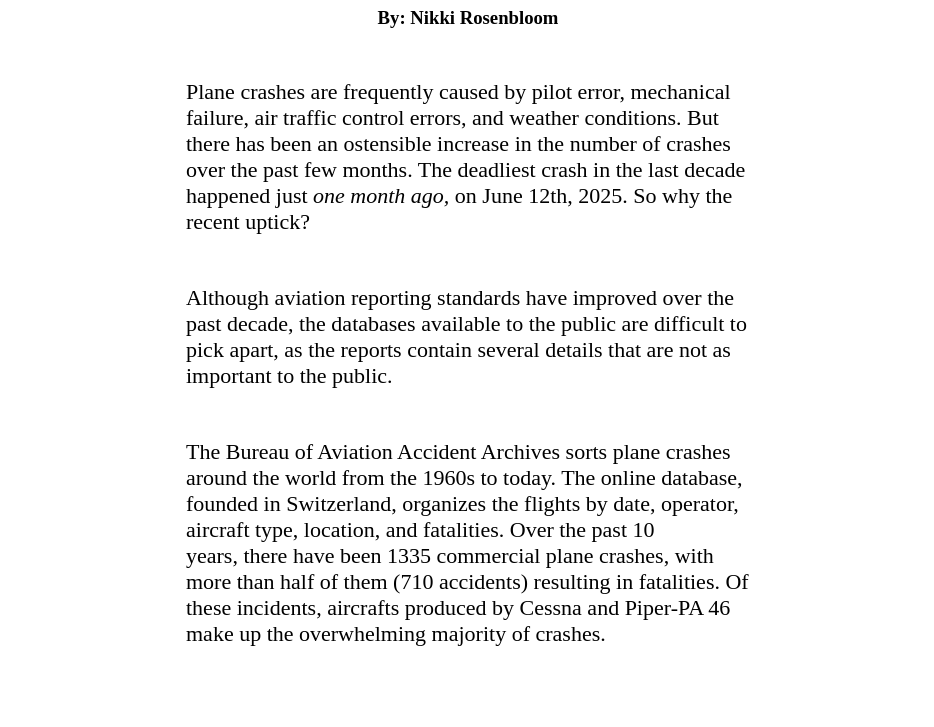
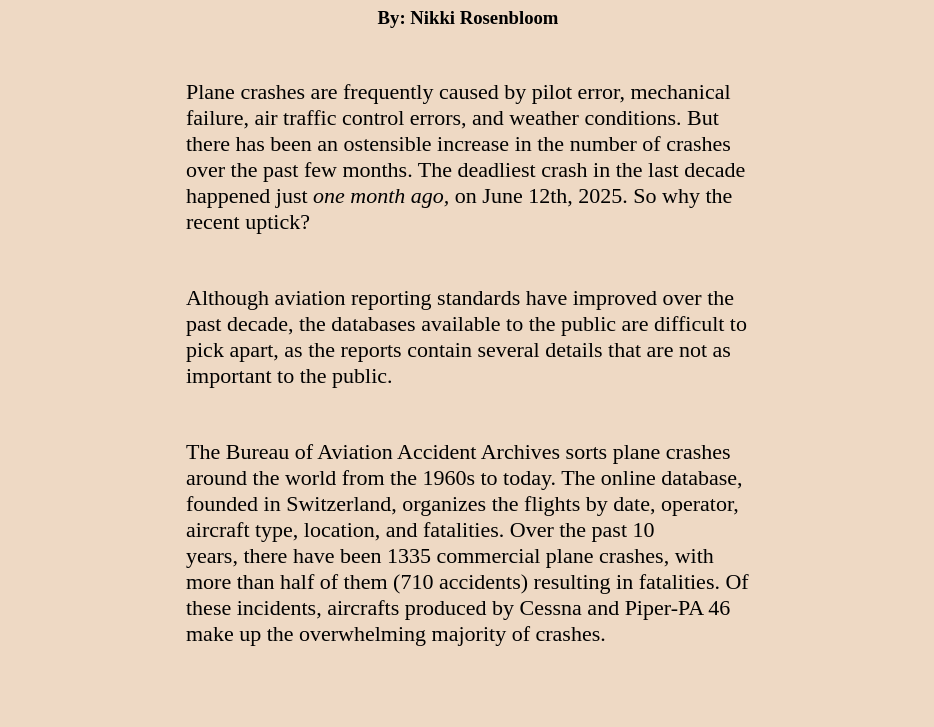
Before and after one commit to nikkitrosenbloom/Project-1, a plain HTML site: page web page.html in a window 1280 px wide. Shown: the part 73-800 px from the top of the page, without its empty margins (172-1106 px from the left). Drawn offline with Linux system fonts and the light colour scheme.

Commit message:
Update web page.html

```diff
--- a/web page.html
+++ b/web page.html
@@ -6,14 +6,14 @@
       h3 {text-align: center;}
       p {text-align: left;}
       div {text-align: center;}
-      h3 {
-  margin-top: 0px;
-}
       p {
   margin-top: 50px;
   margin-bottom: 50px;
   margin-right: 350px;
   margin-left: 350px;
+}
+body {
+  background-color: #EED9C4;
 }
 h2 {
   font-size: 30px;
```
